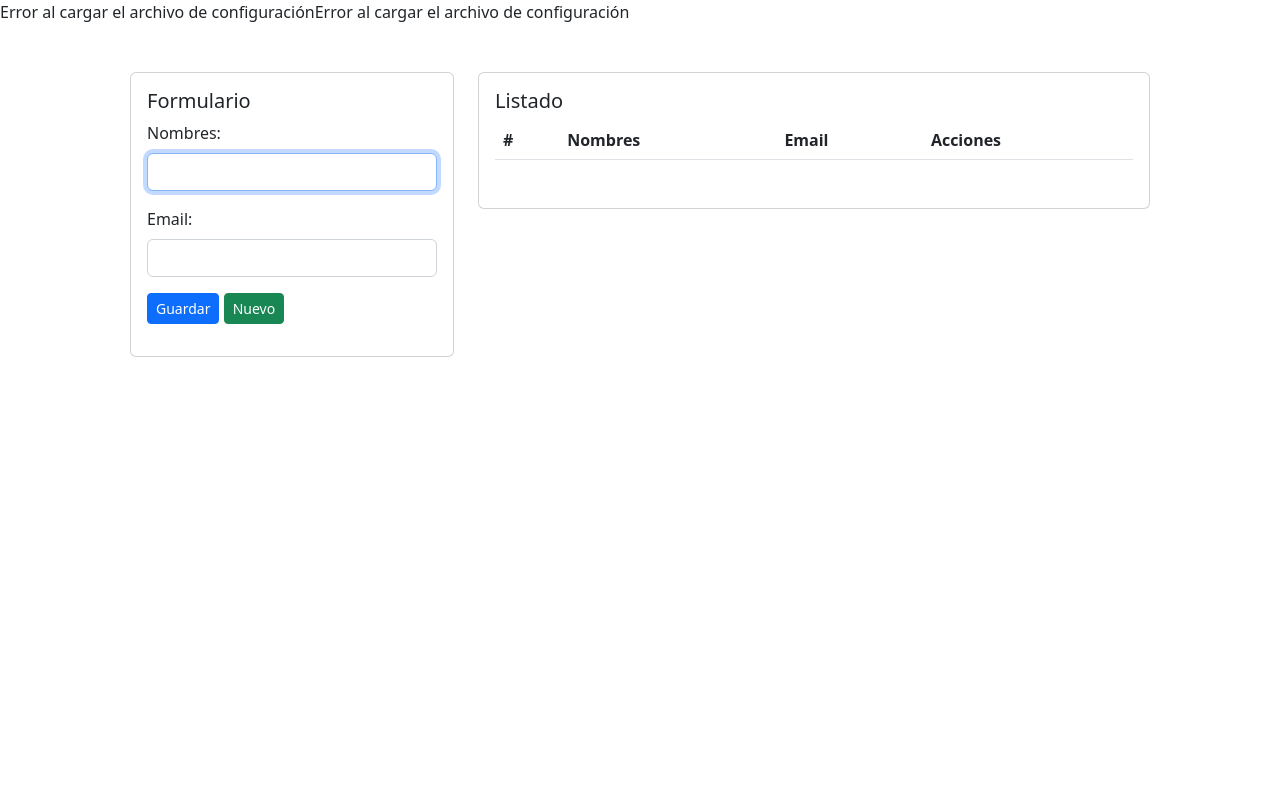
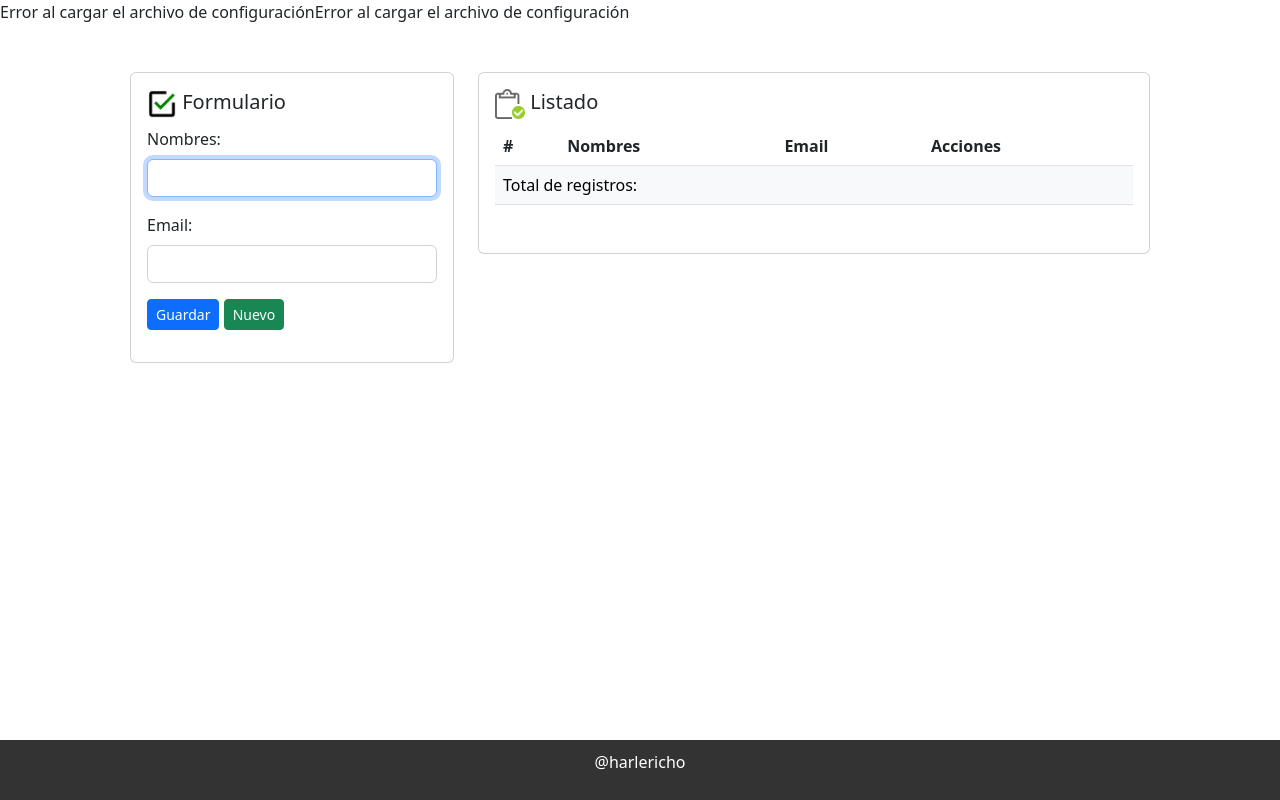
Before and after one commit to harlericho/mvc_users_php_js, a PHP site: page / in a window 1280 px wide. Run offline with PHP 8.4, Linux system fonts and the light colour scheme; data that the repository does not hold is empty.

Commit message:
estructuracion de proyecto

```diff
--- a/controllers/UserController.php
+++ b/app/controllers/UserController.php
@@ -1,6 +1,4 @@
 <?php
-require_once "models/UserModel.php";
-
 class UserController
 {
   private $model;
@@ -13,7 +11,7 @@
   // Método para mostrar la vista principal
   public function index()
   {
-    require_once "views/IndexView.php";
+    require_once BASE_PATH . '/app/views/IndexView.php';
   }
 
   // Listado de todos los usuarios
@@ -30,7 +28,7 @@
   // Mostrar el formulario para crear un nuevo usuario
   public function create()
   {
-    require_once "views/create.view.php";
+    require_once "../views/create.view.php";
   }
 
   // Guardar un nuevo usuario en la base de datos
--- a/models/UserModel.php
+++ b/app/models/UserModel.php
@@ -12,7 +12,7 @@
   // Llamar al archivo de configuracion .ini
   private function getTableConfig()
   {
-    $route = __DIR__ . '/../init/table.ini';
+    $route = BASE_PATH . '/config/init/table.ini';
     $config = parse_ini_file($route, true);
 
     if (!$config || !isset($config['table']['table1'])) {
--- a/views/IndexView.php
+++ b/app/views/IndexView.php
@@ -11,6 +11,8 @@
   <link href="https://cdn.jsdelivr.net/npm/bootstrap@5.2.1/dist/css/bootstrap.min.css" rel="stylesheet" integrity="sha384-iYQeCzEYFbKjA/T2uDLTpkwGzCiq6soy8tYaI1GyVh/UjpbCx/TYkiZhlZB6+fzT" crossorigin="anonymous">
   <!-- Favicon logo php desde la web -->
   <link rel="icon" type="image/png" href="https://www.php.net/favicon.ico">
+  <!-- link estilo css personalizado -->
+  <link rel="stylesheet" href="../../assets/css/style.css">
 </head>
 
 <body>
@@ -19,7 +21,7 @@
       <div class="col-sm-4">
         <div class="card">
           <div class="card-body">
-            <h5 class="card-title">Formulario</h5>
+            <h5 class="card-title"> <img src="../../assets/images/form.png" alt="formualrio" class="iconoformulario"> Formulario</h5>
             <!-- <form id="form" action="javascript:void(0);" method="post" onsubmit="app.submit()"> -->
             <form id="form" action="javascript:void(0);" method="post">
               <input type="hidden" id="id" name="id">
@@ -41,7 +43,7 @@
       <div class="col-sm-8">
         <div class="card">
           <div class="card-body">
-            <h5 class="card-title">Listado</h5>
+            <h5 class="card-title"> <img src="../../assets/images/list.png" alt="listado" class="iconolistado"> Listado</h5>
             <div class="table table-responsive">
               <table class="table">
                 <thead>
@@ -54,12 +56,20 @@
                 </thead>
                 <tbody id="tbody">
                 </tbody>
+                <tfoot class="table-light">
+                  <tr>
+                    <td colspan="5">Total de registros: <span id="total"></span> </td>
+                  </tr>
+                </tfoot>
               </table>
             </div>
           </div>
         </div>
       </div>
     </div>
+    <footer class="footer">
+      <p class="text-center">@harlericho</p>
+    </footer>
   </div>
   <!-- Bootstrap JavaScript Libraries -->
   <script src="https://cdn.jsdelivr.net/npm/@popperjs/core@2.11.6/dist/umd/popper.min.js" integrity="sha384-oBqDVmMz9ATKxIep9tiCxS/Z9fNfEXiDAYTujMAeBAsjFuCZSmKbSSUnQlmh/jp3" crossorigin="anonymous">
@@ -68,7 +78,7 @@
   <script src="https://cdn.jsdelivr.net/npm/bootstrap@5.2.1/dist/js/bootstrap.min.js" integrity="sha384-7VPbUDkoPSGFnVtYi0QogXtr74QeVeeIs99Qfg5YCF+TidwNdjvaKZX19NZ/e6oz" crossorigin="anonymous">
   </script>
   <!-- <script src="../assets/CodeAsset.js"></script> -->
-  <script type="module" src="../assets/AppAsset.js"></script>
+  <script type="module" src="../../assets/js/AppAsset.js"></script>
 </body>
 
 </html>
--- /dev/null
+++ b/assets/css/style.css
@@ -0,0 +1,20 @@
+/* estilo al footer */
+.footer {
+  background-color: #333;
+  color: white;
+  text-align: center;
+  font-size: medium;
+  padding: 10px;
+  position: fixed;
+  left: 0;
+  bottom: 0;
+  width: 100%;
+}
+.iconoformulario {
+  /* cambiar tamaño de icono */
+  width: 30px;
+}
+.iconolistado {
+  /* cambiar tamaño de icono */
+  width: 30px;
+}
--- a/assets/CreactionAsset.js
+++ b/assets/js/CreactionAsset.js
@@ -2,7 +2,7 @@
 import { listado } from "./ListAsset.js";
 import { showAlert, handleError } from "./MessageAsset.js";
 import { clean } from "./CleanAsset.js";
-import { routes } from "./RoutesAsset.js";
+import { routes } from "../../routes/RoutesAsset.js";
 const submit = async () => {
   const form = new FormData(document.getElementById("form"));
   const name = form.get("name");
--- a/assets/ListAsset.js
+++ b/assets/js/ListAsset.js
@@ -1,7 +1,8 @@
 import { fetchData } from "./CodeAsset.js";
 import { handleError } from "./MessageAsset.js";
-import { routes } from "./RoutesAsset.js";
+import { routes } from "../../routes/RoutesAsset.js";
 const tbody = document.getElementById("tbody");
+const total = document.getElementById("total");
 
 const renderTable = (data) => {
   if (data.length) {
@@ -31,6 +32,7 @@
         </tr>
       `;
   }
+  total.textContent = data.length;
 };
 
 const listado = async () => {
--- a/assets/OptionsAsset.js
+++ b/assets/js/OptionsAsset.js
@@ -1,7 +1,7 @@
 import { fetchData } from "./CodeAsset.js";
 import { listado } from "./ListAsset.js";
 import { showAlert, handleError } from "./MessageAsset.js";
-import { routes } from "./RoutesAsset.js";
+import { routes } from "../../routes/RoutesAsset.js";
 const deleteUser = async (id) => {
   if (confirm("¿Está seguro de eliminar el registro?")) {
     // const url = `../index.php?action=delete&id=${id}`;
--- a/config/Db.php
+++ b/config/Db.php
@@ -43,7 +43,7 @@
   }
   private function getConfig()
   {
-    $route = __DIR__ . '/../init/config.ini';
+    $route = BASE_PATH . '/config/init/config.ini';
     $config = parse_ini_file($route, true);
 
     if (!$config || !isset($config['database'])) {
--- a/index.php
+++ b/index.php
@@ -1,7 +1,13 @@
 <?php
+define('BASE_PATH', __DIR__);
+require_once BASE_PATH . '/config/db.php';
+require_once BASE_PATH . '/app/controllers/UserController.php';
+require_once BASE_PATH . '/app/models/UserModel.php';
+
 // Llamar al UserController y la configuración de la base de datos
-require_once "config/db.php";
-require_once "controllers/UserController.php";
+// require_once "config/db.php";
+// require_once "app/controllers/UserController.php";
+
 
 // Instancia del controlador
 $userController = new UserController();
```
Also changed, not shown: assets/images/form.png (added), assets/images/list.png (added), assets/js/AppAsset.js (renamed from assets/AppAsset.js), assets/js/CleanAsset.js (renamed from assets/CleanAsset.js), assets/js/CodeAsset.js (renamed from assets/CodeAsset.js), assets/js/MessageAsset.js (renamed from assets/MessageAsset.js), routes/RoutesAsset.js (renamed from assets/RoutesAsset.js), script/db_users_users.sql (renamed from db_users_users.sql).
